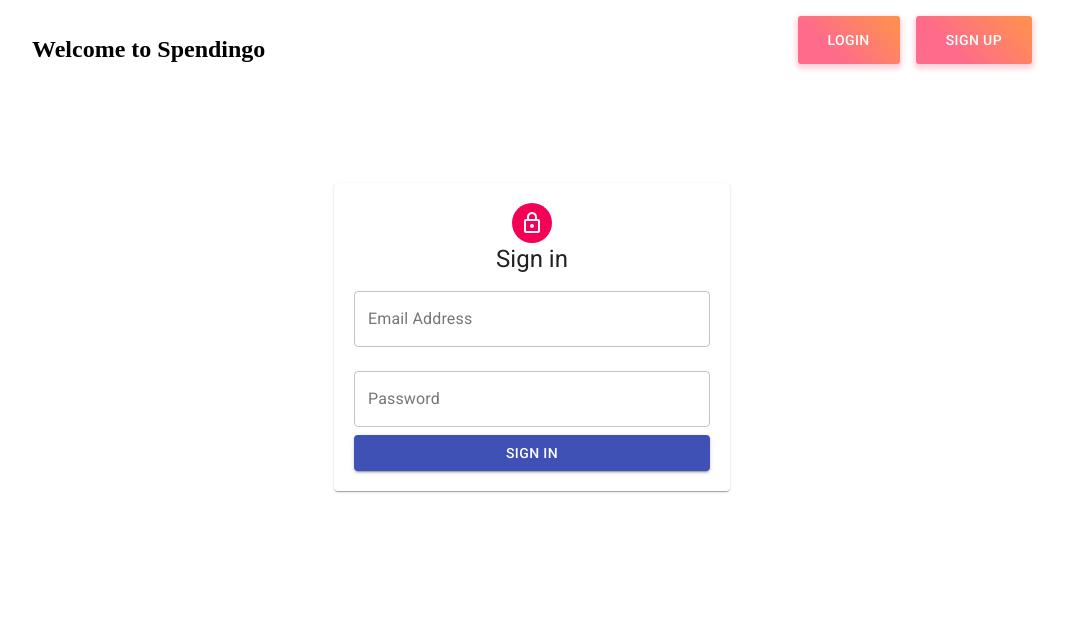
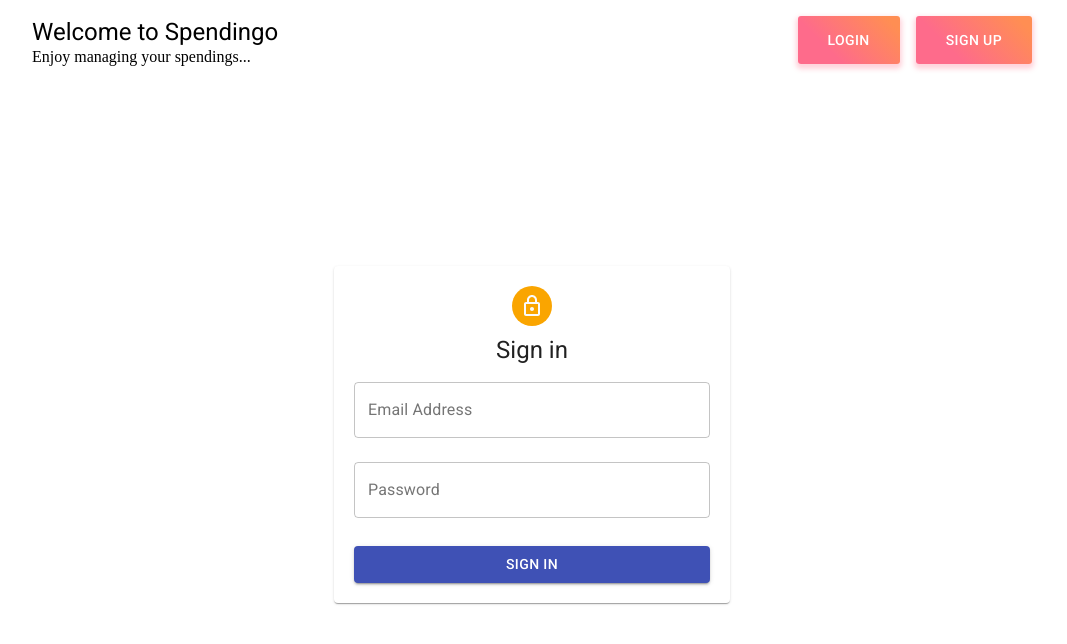
Before and after one commit to GeorgeCrisan/SpendingoJS, a React (Create React App) app: page /login in a window 1280 px wide. Shown: the top 644 px of the page, without its empty margins (108-1175 px from the left). Built offline with nearby package versions, Linux system fonts and the light colour scheme; no server answers.

Commit message:
style: tidy up

```diff
--- a/src/Components/AppHeader.react.jsx
+++ b/src/Components/AppHeader.react.jsx
@@ -1,24 +1,32 @@
 import React from 'react';
 //import Button from '@material-ui/core/Button';
 import ButtonSpendingo from './ButtonSpendingo';
-import {connect} from 'react-redux';
-import {Link} from 'react-router-dom';
-import {logoutUser} from '../actions';
+import { connect } from 'react-redux';
+import { Link } from 'react-router-dom';
+import { logoutUser } from '../actions';
+import {Typography} from "@material-ui/core";
 
 const AppHeader = (props) => {
-  let {isAuthenticated} = props;
-  const {dispatch} = props;
-  const logout = ()=> {
+  let { isAuthenticated } = props;
+  const { dispatch } = props;
+  const logout = () => {
     console.log(isAuthenticated);
     dispatch(logoutUser());
   };
   console.log(isAuthenticated, 'here?? *****');
   return (<div className='Main Header'>
-    <div style={{display: "flex", flexFlow: ' row-nowrap', justifyContent: 'flex-end'}}>
-      <div style={{marginRight: 'auto'}}><h2>Welcome to Spendingo</h2></div>
+    <div style={{ display: "flex", flexFlow: ' row-nowrap', justifyContent: 'flex-end' }}>
+      <div style={{ marginRight: 'auto' }}>
+        <Typography component="h1" variant="h5">
+          Welcome to Spendingo
+        </Typography>
+        <Typography component="p" variant="p">
+          Enjoy managing your spendings...
+        </Typography>
+      </div>
       {isAuthenticated && <ButtonSpendingo onClick={logout}>{'Logout'}</ButtonSpendingo>}
-      {!isAuthenticated && <Link style={{textDecoration: 'none', marginRight: 16}} to={'/login'}><ButtonSpendingo>{'Login'}</ButtonSpendingo></Link>}
-      {!isAuthenticated && <Link style={{textDecoration: 'none'}} to={'/signup'}><ButtonSpendingo>{'Sign Up'}</ButtonSpendingo></Link>}
+      {!isAuthenticated && <Link style={{ textDecoration: 'none', marginRight: 16 }} to={'/login'}><ButtonSpendingo>{'Login'}</ButtonSpendingo></Link>}
+      {!isAuthenticated && <Link style={{ textDecoration: 'none' }} to={'/signup'}><ButtonSpendingo>{'Sign Up'}</ButtonSpendingo></Link>}
     </div>
   </div>);
 };
--- a/src/Components/RoutesScreens/Login.react.jsx
+++ b/src/Components/RoutesScreens/Login.react.jsx
@@ -4,13 +4,8 @@
 import { loginUser } from "../../actions";
 import { withStyles } from "@material-ui/styles";
 
-import Avatar from "@material-ui/core/Avatar";
-import Button from "@material-ui/core/Button";
-import TextField from "@material-ui/core/TextField";
 import LockOutlinedIcon from "@material-ui/icons/LockOutlined";
-import Typography from "@material-ui/core/Typography";
-import Paper from "@material-ui/core/Paper";
-import Container from "@material-ui/core/Container";
+import {Typography, Paper, Container, TextField, Button, Avatar} from "@material-ui/core";
 
 
 const styles = () => ({
@@ -20,7 +15,7 @@
     }
   },
   paper: {
-    marginTop: 100,
+    marginTop: 200,
     display: "flex",
     padding: 20,
     flexDirection: "column",
@@ -29,7 +24,11 @@
   avatar: {
     marginLeft: "auto",
     marginRight: "auto",
-    backgroundColor: "#f50057"
+    marginBottom: 8,
+    backgroundColor: "#faa500"
+  },
+  submit: {
+    marginTop: 20
   },
   form: {
     marginTop: 1
```
